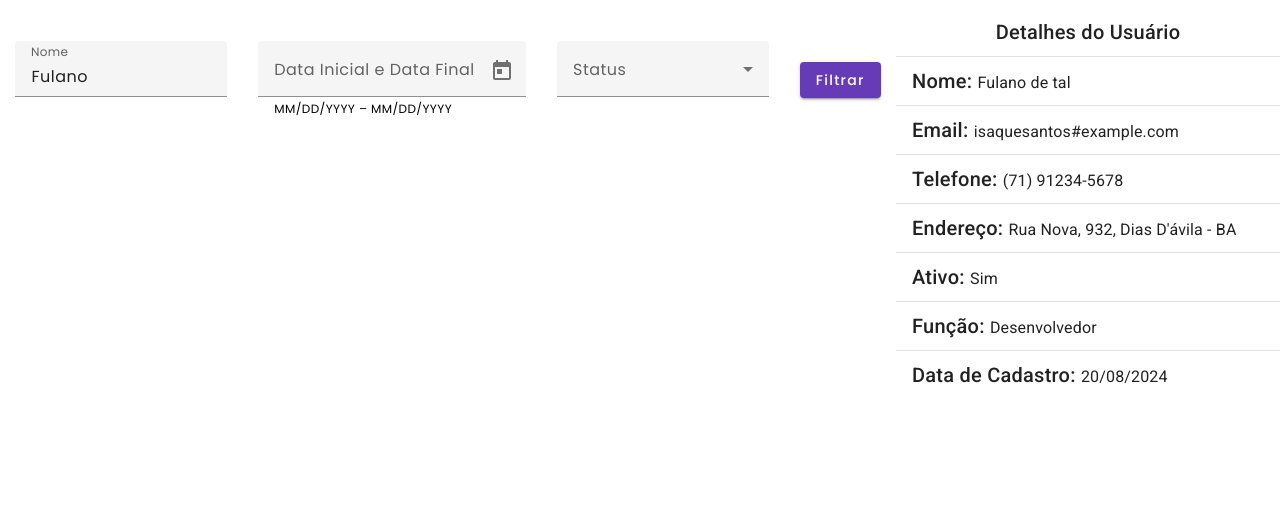
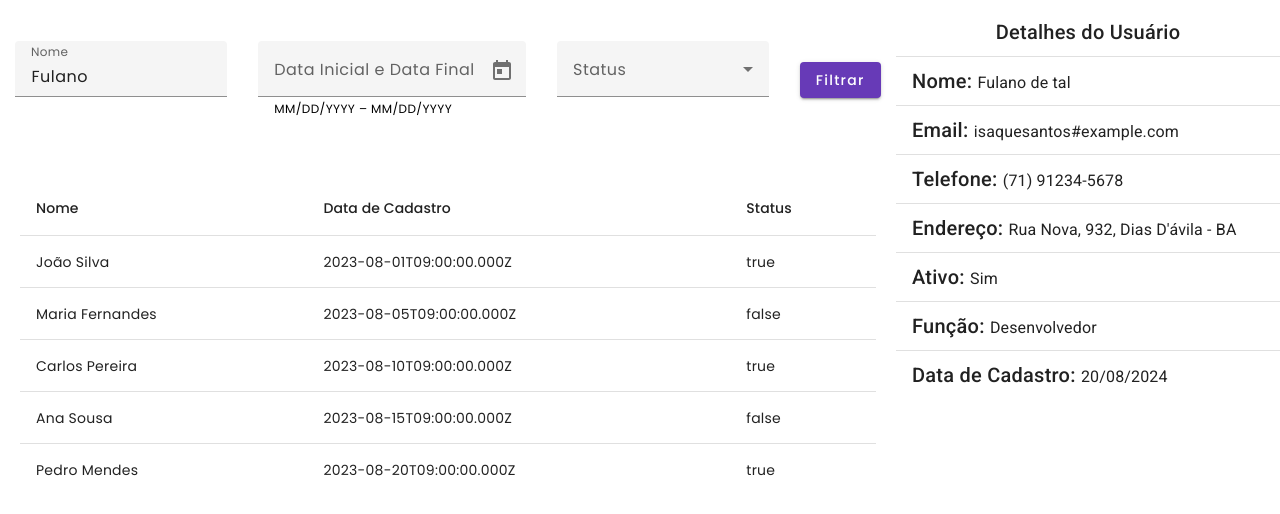
Before and after one commit to Isaquesantos7/list-users, an Angular app: page / in a window 1280 px wide. Shown: the top 514 px of the page. Built offline with nearby package versions, Linux system fonts and the light colour scheme.

Commit message:
feat: selected user in users lists

```diff
--- a/src/app/app.component.html
+++ b/src/app/app.component.html
@@ -6,6 +6,7 @@
         </div>
         <div class="main-left-div">
             <!--Conteúdo da div esquerda (80% de altura)-->
+            <app-users-list></app-users-list>
         </div>
     </div>
     <div class="right-div">
--- a/src/app/components/components.module.ts
+++ b/src/app/components/components.module.ts
@@ -7,11 +7,13 @@ import { UserDetailsComponent } from './user-details/user-details.component';
 import { FilterComponent } from './filter/filter.component';
 
 import { FormsModule } from "@angular/forms";
+import { UsersListComponent } from './users-list/users-list.component';
 
 @NgModule({
   declarations: [
     UserDetailsComponent,
-    FilterComponent
+    FilterComponent,
+    UsersListComponent
   ],
   imports: [
     AngularMateriaModule,
@@ -21,6 +23,7 @@ import { FormsModule } from "@angular/forms";
   exports: [
     UserDetailsComponent,
     FilterComponent,
+    UsersListComponent
   ]
 })
 export class ComponentsModule {
--- a/src/app/components/filter/filter.component.ts
+++ b/src/app/components/filter/filter.component.ts
@@ -9,11 +9,11 @@ export class FilterComponent {
   protected options = [
     {
       value: true,
-      viewValue: 'Sim'
+      viewValue: 'Ativo'
     },
     {
       value: false,
-      viewValue: 'Não'
+      viewValue: 'Inativo'
     }
   ]
 }
--- /dev/null
+++ b/src/app/components/users-list/users-list.component.html
@@ -0,0 +1,24 @@
+<div class="user-list">
+    <table mat-table [dataSource]="dataSource">
+        <!-- Coluna Nome -->
+        <ng-container matColumnDef="nome">
+          <th mat-header-cell *matHeaderCellDef> Nome </th>
+          <td mat-cell *matCellDef="let element" class="user-list__item" (click)="onUserSelected(element)"> {{element.nome}} </td>
+        </ng-container>
+
+        <!-- Coluna data de Cadastro -->
+        <ng-container matColumnDef="date">
+          <th mat-header-cell *matHeaderCellDef> Data de Cadastro </th>
+          <td mat-cell *matCellDef="let element" class="user-list__item" (click)="onUserSelected(element)"> {{element.dataCadastro}} </td>
+        </ng-container>
+
+        <!-- Coluna de Status -->
+        <ng-container matColumnDef="status">
+          <th mat-header-cell *matHeaderCellDef> Status </th>
+          <td mat-cell *matCellDef="let element" class="user-list__item" (click)="onUserSelected(element)"> {{element.ativo}} </td>
+        </ng-container>
+
+        <tr mat-header-row *matHeaderRowDef="displayedColumns"></tr>
+        <tr mat-row *matRowDef="let row; columns: displayedColumns;"></tr>
+    </table>
+</div>
--- /dev/null
+++ b/src/app/components/users-list/users-list.component.scss
@@ -0,0 +1,9 @@
+.user-list {
+    width: 100%;
+    height: 100%;
+    padding: 20px;
+
+    &__item {
+        cursor: pointer;
+    }
+}
--- /dev/null
+++ b/src/app/components/users-list/users-list.component.ts
@@ -0,0 +1,19 @@
+import { Component } from '@angular/core';
+import { IUser } from '../../interfaces/user/user';
+import { usersList } from '../../data/user-list';
+
+@Component({
+  selector: 'app-users-list',
+  templateUrl: './users-list.component.html',
+  styleUrl: './users-list.component.scss'
+})
+export class UsersListComponent {
+  protected userList: IUser[] = usersList;
+
+  protected displayedColumns: string[] = ['nome', 'date', 'status'];
+  protected dataSource = this.userList;
+
+  public onUserSelected(user: IUser) {
+    console.log(user);
+  }
+}
```
Also changed, not shown: src/app/angular-material/angular-material.module.ts (+5 -2 lines), 1 other file (tests, documents, lock files or other folders).
